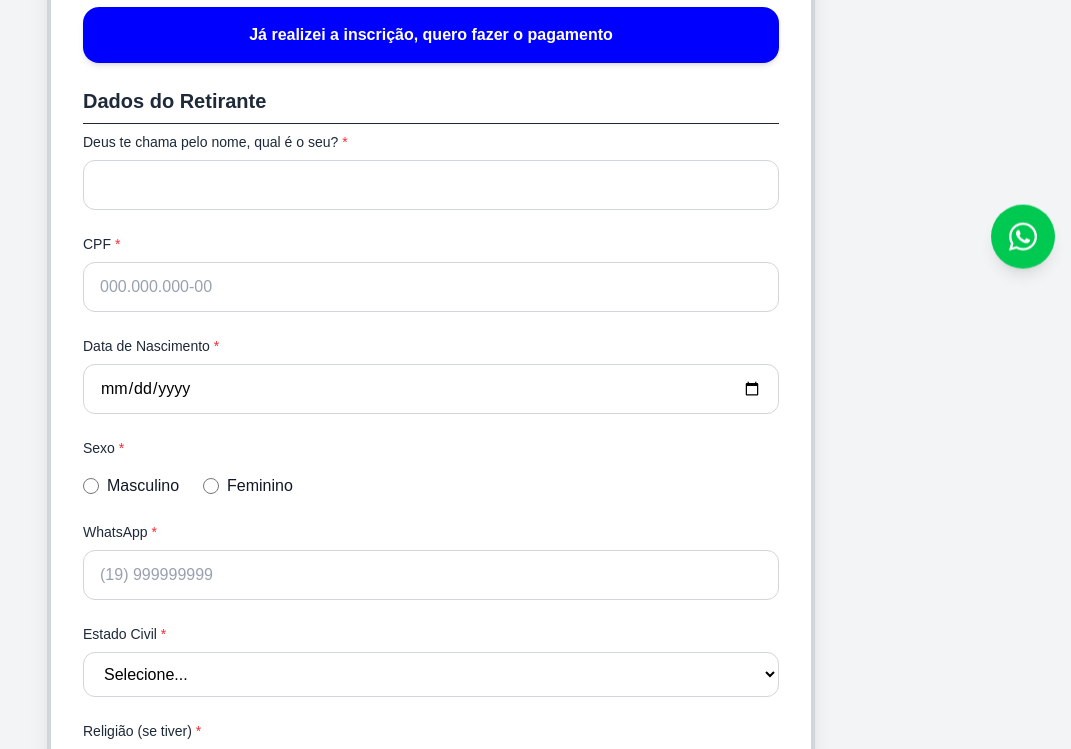
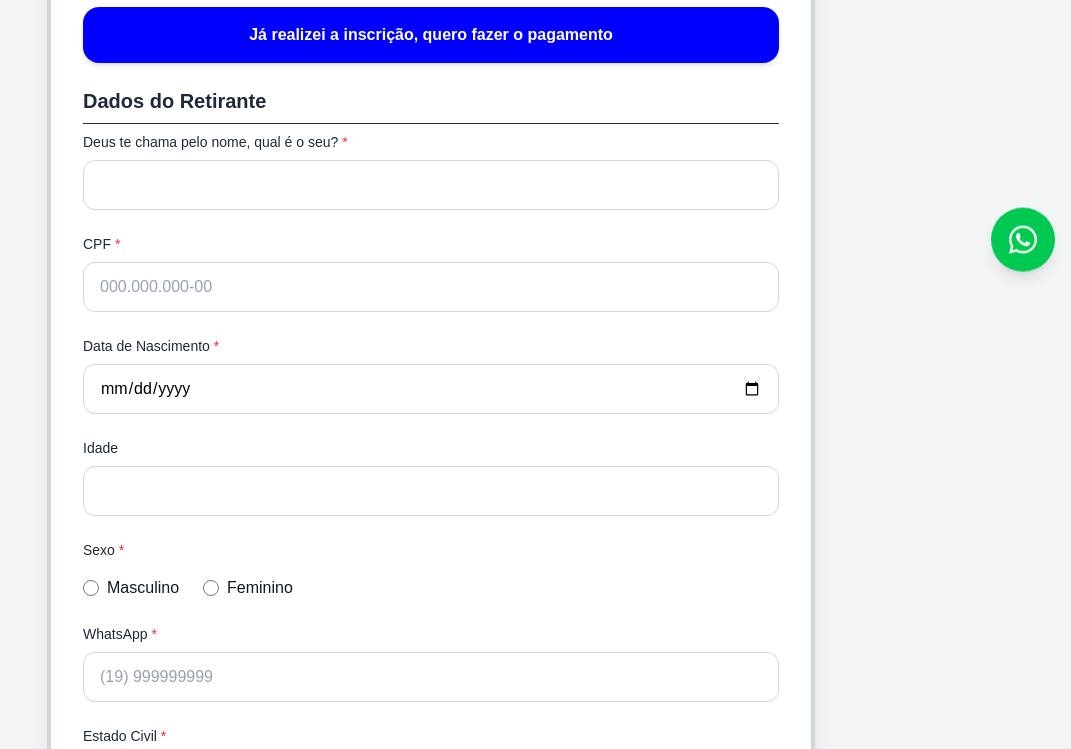
Before and after one commit to eleutheria7/eleutheria-4-0, a Next.js app: page /formulario in a window 1280 px wide. Shown: the part 501-1250 px from the top of the page, without its empty margins (209-1280 px from the left). Built offline with nearby package versions, Linux system fonts and the light colour scheme.

Commit message:
Ataualização da idade no banco e no forms

```diff
--- a/src/app/api/route.ts
+++ b/src/app/api/route.ts
@@ -70,6 +70,7 @@ async function enviarGoogleForms(data: Inscricao) {
           "entry.1535034637": data.nome,
           "entry.215175828": data.cpf,
           "entry.51056734": data.nascimento,
+          "entry.164833740": (data.idade),
           "entry.594663434": data.sexo,
           "entry.1397532717": data.whatsapp,
           "entry.1998595048": data.estadoCivil,
--- a/src/app/formulario/page.tsx
+++ b/src/app/formulario/page.tsx
@@ -12,6 +12,7 @@ export default function FormularioPage() {
 const formRef = useRef<HTMLFormElement | null>(null);
 const [loading,setLoading]=useState(false);
 const [birthdate,setBirthdate]=useState("");
+const [idade, setIdade] = useState<number | null>(null);
 const [ageError,setAgeError]=useState("");
 const [success, setSuccess] = useState(false);
 const [error, setError] = useState("");
@@ -59,14 +60,23 @@ if(m<0||(m===0&&today.getDate()<date.getDate()))age--;
 return age;
 };
 
-const handleDateChange=(e:React.ChangeEvent<HTMLInputElement>)=>{
-const value=e.target.value;
-setBirthdate(value);
+const handleDateChange = (e: React.ChangeEvent<HTMLInputElement>) => {
+  const value = e.target.value;
 
-const age=calculateAge(new Date(value));
-setAgeError(age<14?"Idade mínima: 14 anos.":"");
+  setBirthdate(value);
+
+  if (!value) {
+    setIdade(null);
+    setAgeError("");
+    return;
+  }
+
+  const age = calculateAge(new Date(value));
+
+  setIdade(age); // 🔥 ESSA LINHA É O QUE FALTAVA
+
+  setAgeError(age < 14 ? "Idade mínima: 14 anos." : "");
 };
-
 /* ================= CEP ================= */
 
 const handleCepChange=async(e:React.FormEvent<HTMLInputElement>)=>{
@@ -216,11 +226,11 @@ return(
 
 {ageError&&<p className="text-red-600">{ageError}</p>}
 
-<FormField
-name="sexo"
-label="Sexo"
-as="radio"
-required
+<FormField label="Idade" value={idade ?? ""} readOnly/>
+
+<input type="hidden" name="idade" value={idade ?? ""} />
+
+<FormField name="sexo" label="Sexo" as="radio" required
 options={[
 {value:"Masculino",label:"Masculino"},
 {value:"Feminino",label:"Feminino"},
@@ -229,11 +239,7 @@ options={[
 
 <FormField name="whatsapp" label="WhatsApp" placeholder="(19) 999999999" onInput={formatPhone} required />
 
-<FormField
-name="estadoCivil"
-label="Estado Civil"
-as="select"
-required
+<FormField name="estadoCivil" label="Estado Civil" as="select" required
 options={[
 {value:"Solteiro",label:"Solteiro"},
 {value:"Casado",label:"Casado"},
@@ -306,11 +312,7 @@ options={[
 
 <FormField name="medicamento" label="Faz uso de medicamento controlado?" as="textarea" required />
 
-<FormField
-name="analgesico"
-label="Pode tomar analgésico?"
-as="radio"
-required
+<FormField name="analgesico" label="Pode tomar analgésico?" as="radio" required
 options={[
 {value:"Sim",label:"Sim"},
 {value:"Não",label:"Não"},
@@ -326,11 +328,7 @@ options={[
 <section className="space-y-6">
 <h3 className="section-title">Informações Complementares</h3>
 
-<FormField
-name="conheceu"
-label="Como conheceu o Eleutheria?"
-as="select"
-required
+<FormField name="conheceu" label="Como conheceu o Eleutheria?" as="select" required
 options={[
 {value:"Instagram",label:"Instagram"},
 {value:"Amigos",label:"Amigos"},
@@ -340,21 +338,11 @@ options={[
 ]}
 />
 
-<FormField
-name="contatoEmergencia"
-label="Contato de emergência"
-placeholder="(19) 9999999999"
-onInput={formatPhone}
-required
-/>
+<FormField name="contatoEmergencia" label="Contato de emergência" placeholder="(19) 9999999999" onInput={formatPhone} required/>
 
 <FormField name="nomeContato" label="Nome do contato de emergência" required />
 
-<FormField
-name="autorizaImagem"
-label="Autoriza o uso de imagem?"
-as="radio"
-required
+<FormField name="autorizaImagem" label="Autoriza o uso de imagem?" as="radio" required
 options={[
 {value:"Sim",label:"Sim, autorizo"},
 {value:"Não",label:"Não autorizo"},
```
Also changed, not shown: 1 other file (tests, documents, lock files or other folders).
